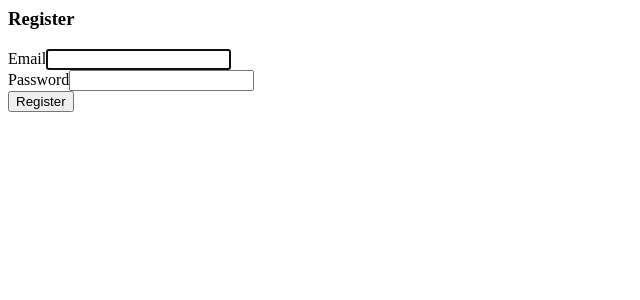
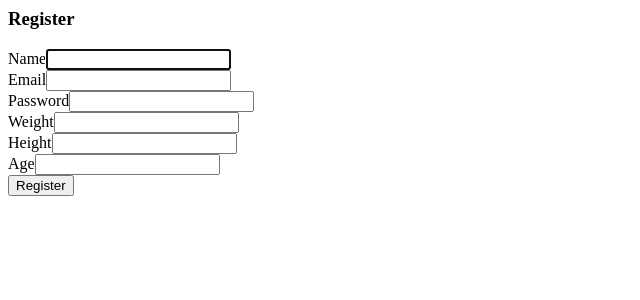
Before and after one commit to daveboling/phatrunner, a Node project: template client/views/register/register.jade in a window 1280 px wide. Shown: the top 300 px of the page, without its empty margins (0-640 px from the left). Run offline with Node 20 templates, Linux system fonts and the light colour scheme; the template is opened without the code that fills it, so the values that code supplies are empty; some libraries are stand-ins or nearby versions.

Commit message:
Modified register.jade and user model

```diff
--- a/client/index.js
+++ b/client/index.js
@@ -11,6 +11,6 @@
     .otherwise({redirectTo:'/'});
 
     $httpProvider.interceptors.push('HttpInterceptor');
-    $localForageProvider.config({name:'mean-template', storeName:'cache', version:1.0});
+    $localForageProvider.config({name:'run', storeName:'cache', version:1.0});
   }]);
 })();
--- a/client/index.less
+++ b/client/index.less
@@ -18,9 +18,9 @@
 @SILVER:  #DDDDDD;
 
 body{
-  background-color: @YELLOW;
+  background-color: @SILVER;
 }
 
 input.ng-invalid, select.ng-invalid{
-  background-color: @RED;
+  background-color: @GRAY;
 }
--- a/client/views/register/register.jade
+++ b/client/views/register/register.jade
@@ -4,10 +4,22 @@ h3 Register
   .col-xs-3
     form(role='form', novalidate, name='userForm')
       .form-group
+        label(for='name') Name
+        input.form-control#name(type='text', name='name', ng-model='user.name', required, ng-minlength='3', autofocus, )
+      .form-group
         label(for='email') Email
-        input.form-control#email(type='email', name='email', ng-model='user.email', autofocus, required)
+        input.form-control#email(type='email', name='email', ng-model='user.email',required)
       .form-group
         label(for='password') Password
         input.form-control#password(type='password', name='password', ng-model='user.password', required, ng-minlength='3')
+      .form-group
+        label(for='weight') Weight
+        input.form-control#weight(type='number', name='weight', ng-model='user.weight', required)
+      .form-group
+        label(for='height') Height
+        input.form-control#height(type='number', name='height', ng-model='user.height', required)
+      .form-group
+        label(for='age') Age
+        input.form-control#age(type='number', name='age', ng-model='user.age', required, ng-minlength='2')
       button.btn.btn-primary(ng-show='userForm.$valid', ng-click='register()') Register
   .col-xs-9
```
Also changed, not shown: client/views/home/home.js (+0 -7 lines).
